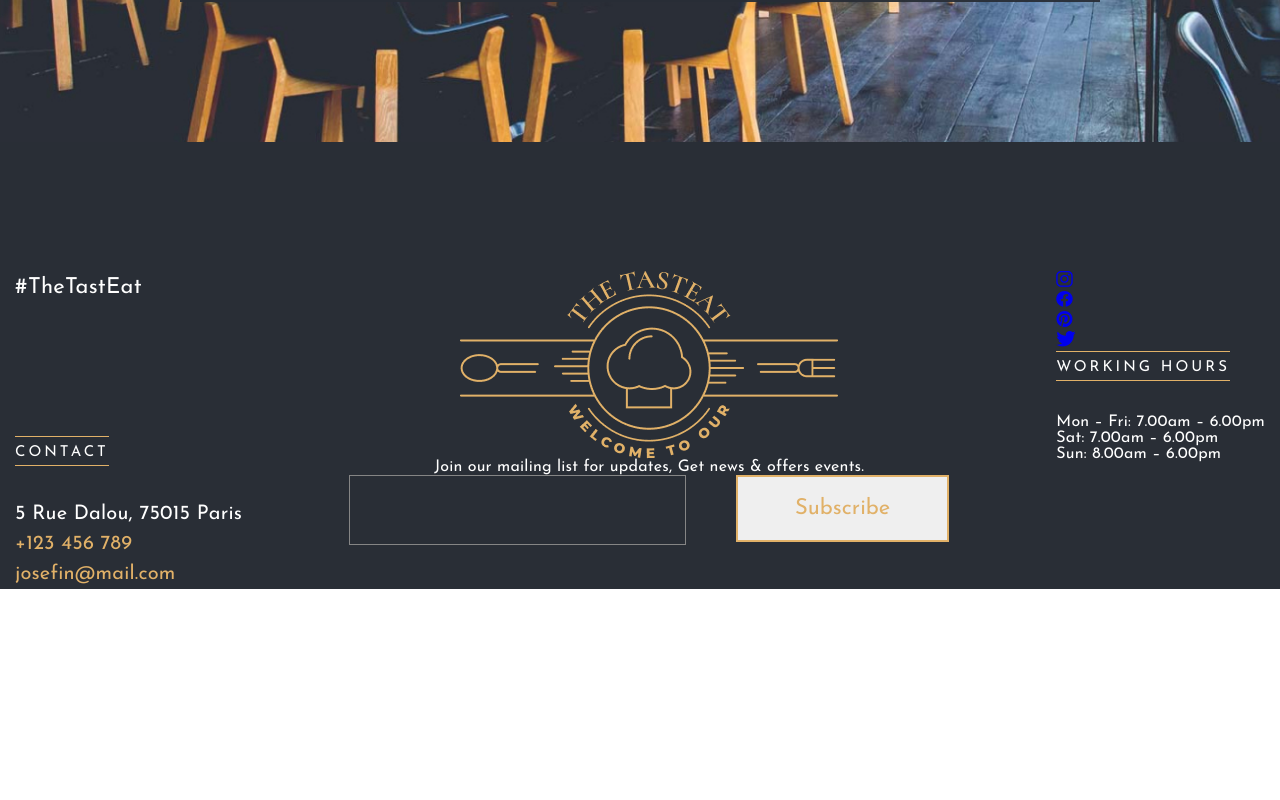
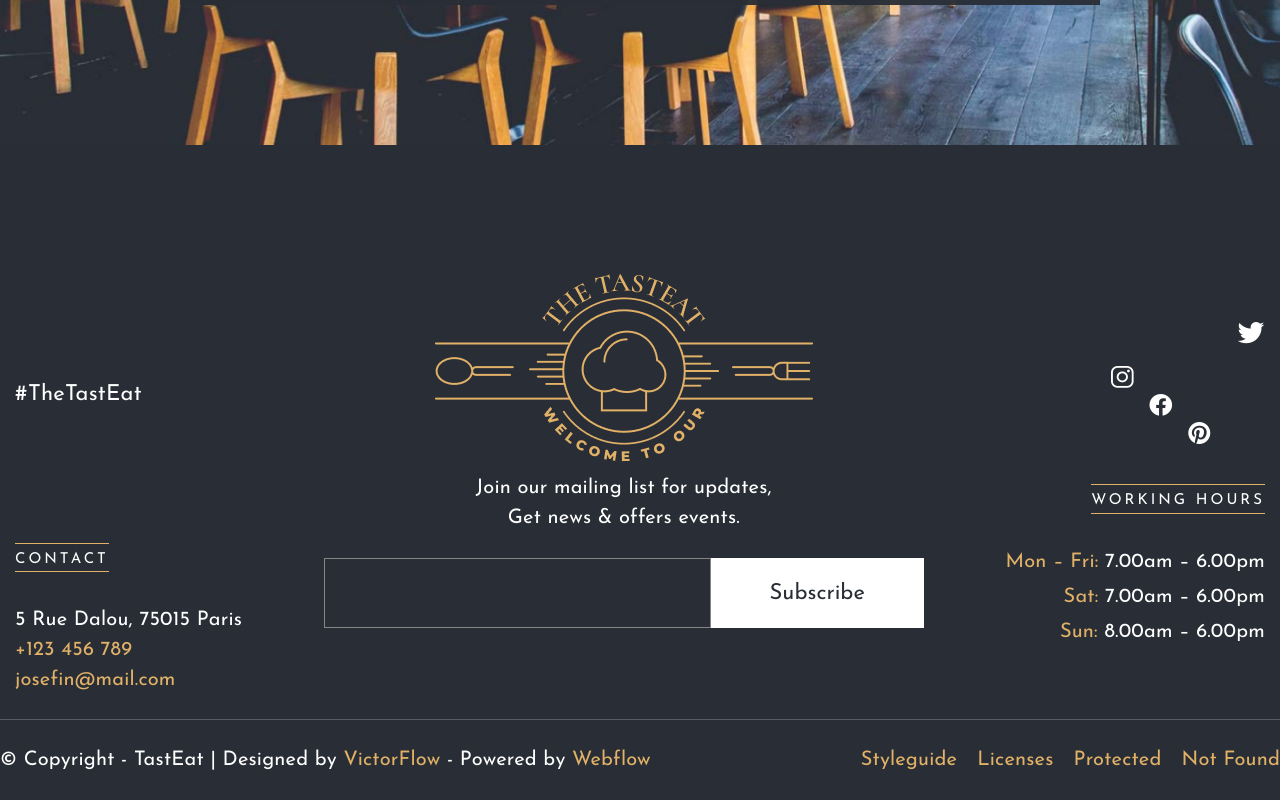
Before and after one commit to borisbrother/tasteEaat, a plain HTML site: page index.html in a window 1280 px wide. Shown: the part 9912-10712 px from the top of the page. Before the commit the page ends 10501 px from the top, so only its background shows below. Drawn offline with Linux system fonts and the light colour scheme.

Commit message:
RC project

```diff
--- a/index.html
+++ b/index.html
@@ -718,17 +718,22 @@
             </div>
             <form action="" class="footer__subscribe">
               <div class="footer__group form-group form-group_collapse">
-                <div class="footer__field form-field">
+                <div class="footer__field form-field form-field_full">
                   <input type="text" class="form-input" />
                 </div>
                 <div class="footer__field form-field">
-                  <button class="btn btn-form">Subscribe</button>
+                  <button class="btn btn_form">Subscribe</button>
                 </div>
               </div>
             </form>
           </div>
           <div class="footer__item footer__item_social">
             <div class="footer__social social-footer">
+              <div class="social-footer__item">
+                <a href="#!" class="social-footer__link"
+                  ><span class="icon-twitter"></span
+                ></a>
+              </div>
               <div class="social-footer__item">
                 <a href="#!" class="social-footer__link"
                   ><span class="icon-instagram"></span
@@ -744,27 +749,42 @@
                   ><span class="icon-pinterest"></span
                 ></a>
               </div>
-              <div class="social-footer__item">
-                <a href="#!" class="social-footer__link"
-                  ><span class="icon-twitter"></span
-                ></a>
-              </div>
             </div>
             <div class="footer__tag tag">Working Hours</div>
             <div class="footer__whours whours">
               <div class="whours__item">
-                <span class="whours__day">Mon – Fri:</span>
-                <span class="whours__time">7.00am – 6.00pm</span>
+                <span class="highlight">Mon – Fri:</span> 7.00am – 6.00pm
               </div>
               <div class="whours__item">
-                <span class="whours__day">Sat:</span>
-                <span class="whours__time">7.00am – 6.00pm</span>
+                <span class="highlight">Sat:</span> 7.00am – 6.00pm
               </div>
               <div class="whours__item">
-                <span class="whours__day">Sun:</span>
-                <span class="whours__time">8.00am – 6.00pm</span>
+                <span class="highlight">Sun:</span> 8.00am – 6.00pm
               </div>
             </div>
+          </div>
+        </div>
+        <div class="copyright">
+          <div class="copyright__container">
+            <div class="copyright__text">
+              © Copyright - TastEat | Designed by
+              <span class="highlight">VictorFlow</span> - Powered by
+              <span class="highlight">Webflow</span>
+            </div>
+            <ul class="copyright__menu menu-copyright">
+              <li class="menu-copyright__item">
+                <a href="#!" class="menu-copyright__link">Styleguide</a>
+              </li>
+              <li class="menu-copyright__item">
+                <a href="#!" class="menu-copyright__link">Licenses</a>
+              </li>
+              <li class="menu-copyright__item">
+                <a href="#!" class="menu-copyright__link">Protected</a>
+              </li>
+              <li class="menu-copyright__item">
+                <a href="#!" class="menu-copyright__link">Not Found</a>
+              </li>
+            </ul>
           </div>
         </div>
       </footer>
--- a/scss/styles.scss
+++ b/scss/styles.scss
@@ -52,11 +52,15 @@ body {
   &_form {
     background-color: #fff;
     color: $color-primary;
-    border-color: transparent;
+    border-color: #fff;
+    height: 70px;
+    display: flex;
+    align-items: center;
+    margin: 0 auto;
     &:hover {
       color: $color-primary;
-      background-color: darken(#fff, 10%);
-      border-color: transparent;
+      background-color: $color-secondary;
+      border-color: $color-secondary;
     }
   }
 }
@@ -104,6 +108,9 @@ body {
     text-align: center;
   }
   &_collapse {
+  }
+  &_full {
+    flex: 0 100%;
   }
 }
 .form-input {
@@ -1066,10 +1073,13 @@ body {
   &__container {
     display: flex;
     justify-content: space-between;
+    padding-bottom: 24px;
+    height: 445px;
   }
 
   &__item {
     &_email {
+      align-self: flex-end;
     }
 
     &_feedback {
@@ -1078,6 +1088,8 @@ body {
     }
 
     &_social {
+      align-self: center;
+      text-align: right;
     }
   }
 
@@ -1108,9 +1120,15 @@ body {
   }
 
   &__logo {
+    margin-bottom: 11px;
   }
 
   &__slogan {
+    font-size: 20px;
+    line-height: 30px;
+    margin: 0 auto;
+    margin-bottom: 25px;
+    max-width: 310px;
   }
 
   &__subscribe {
@@ -1123,28 +1141,82 @@ body {
   }
 
   &__social {
+    text-align: left;
   }
 
   &__whours {
+    text-align: right;
   }
-}
-.tag {
 }
 
 .social-footer {
+  display: flex;
+  flex-direction: column;
+  max-width: 154px;
+  margin-left: auto;
+  margin-bottom: 34px;
   &__item {
+    &:nth-child(1) {
+      margin-left: auto;
+      margin-bottom: 16px;
+    }
+    &:nth-child(3) {
+      margin-left: 25%;
+    }
+    &:nth-child(4) {
+      margin-left: 50%;
+    }
   }
   &__link {
+    color: #fff;
+    font-size: 22px;
+    @include transition;
+    &:hover {
+      color: $color-secondary;
+    }
   }
 }
 
 .whours {
+  font-size: 20px;
+  line-height: 30px;
+
   &__item {
+    &:not(:last-child) {
+      margin-bottom: 5px;
+    }
+  }
+}
+
+.copyright {
+  border-top: 1px solid #575b62;
+  font-size: 20px;
+  line-height: 30px;
+  &__container {
+    display: flex;
+    padding: 25px 0;
+    justify-content: space-between;
   }
 
-  &__day {
+  &__text {
   }
 
-  &__time {
+  &__menu {
   }
 }
+.highlight {
+  color: $color-secondary;
+}
+.menu-copyright {
+  display: flex;
+  &__item + &__item {
+    margin-left: 20px;
+  }
+
+  &__link {
+    color: $color-secondary;
+    &:hover {
+      text-decoration: underline;
+    }
+  }
+}
```
Also changed, not shown: css/styles.css, css/styles.min.css.
